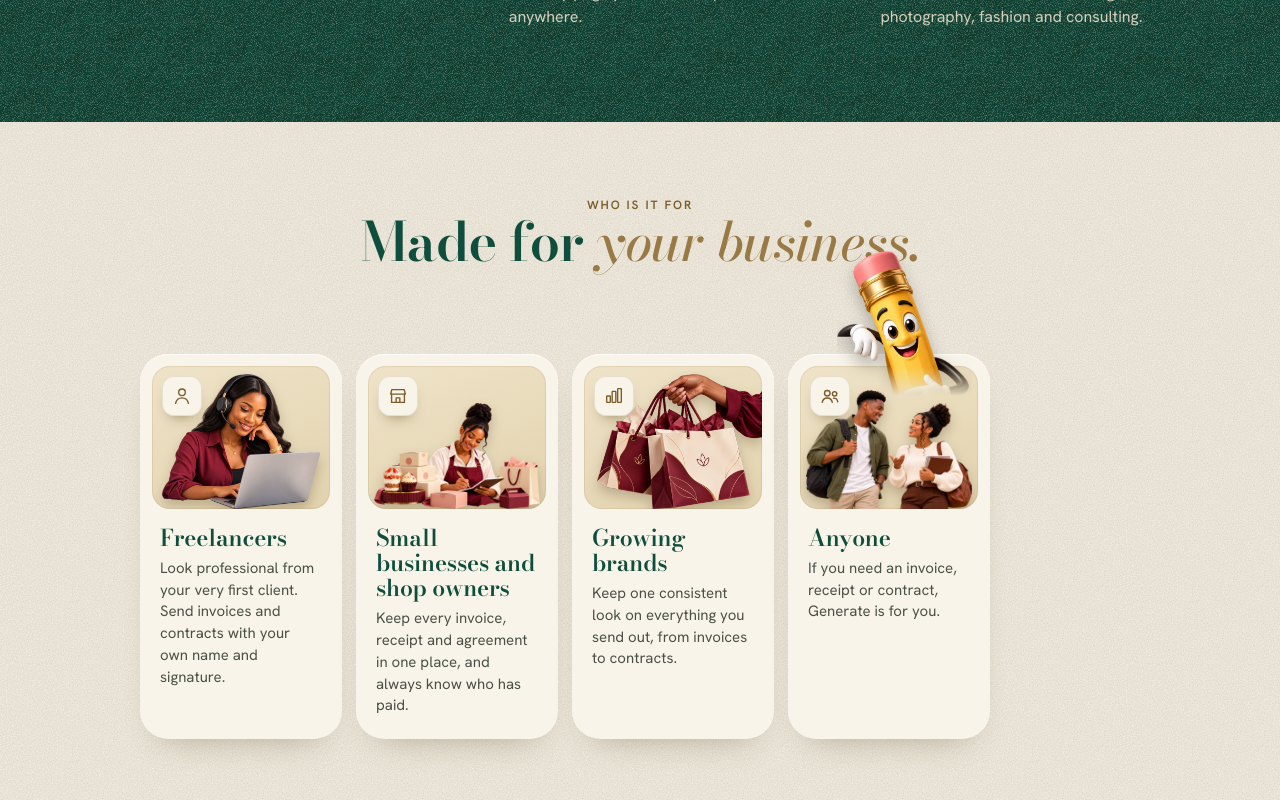
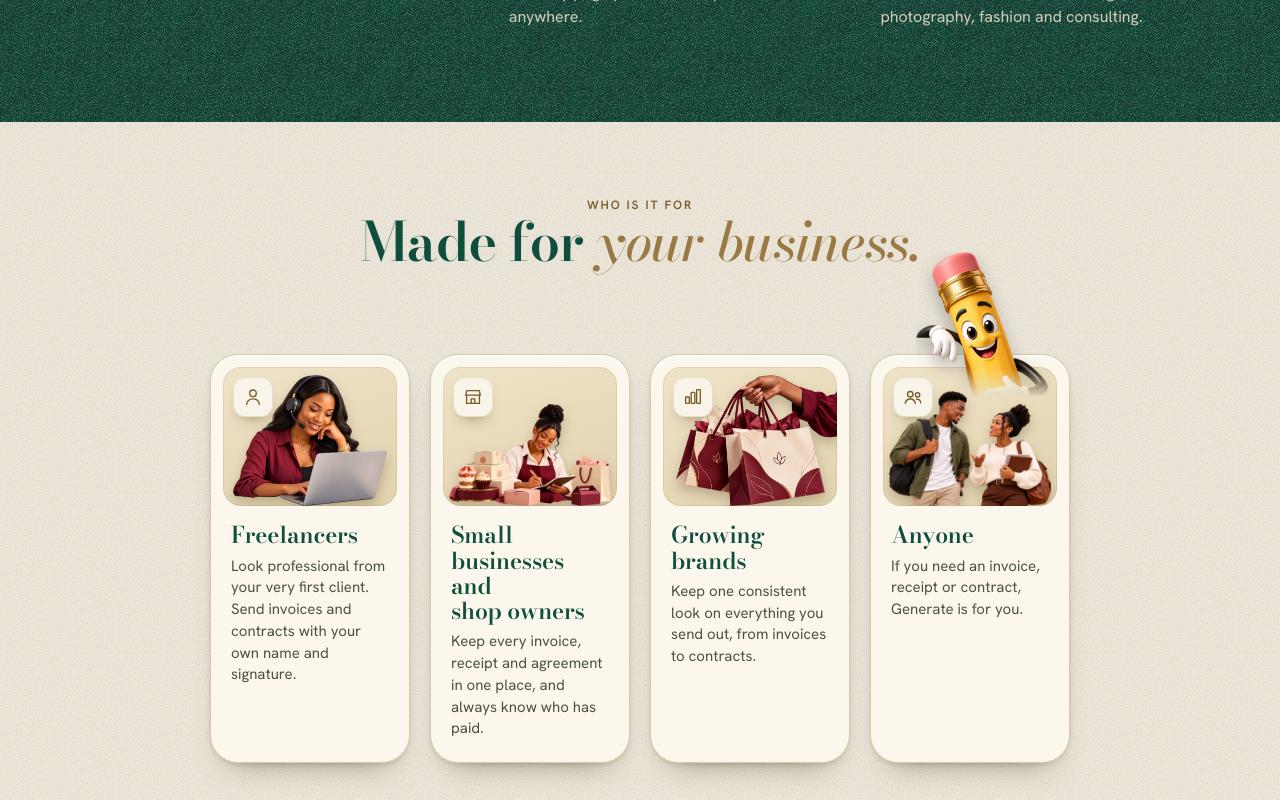
Before and after one commit to Thatfideliagirl/GENERATE, a React (Vite) app: page /#/ in a window 1280 px wide. Shown: the part 1940-2740 px from the top of the page. Built offline with nearby package versions, Linux system fonts and the light colour scheme.

Commit message:
Landing: wider who frames with clear edges and hover lift, pencil stays inside its section
Co-Authored-By: Claude Sonnet 5.5 <noreply@anthropic.com>
Claude-Session: https://claude.ai/code/session_012wYL95FeHvN21Suxf4B9km

```diff
--- a/src/styles/landing.css
+++ b/src/styles/landing.css
@@ -454,3 +454,31 @@ html{scroll-behavior:smooth}
 .lp-nav-end{gap:2px}
 @media (max-width:420px){.lp-btn.ghost{padding:10px 14px}.lp-pricing-m{padding:10px 8px}}
 @media (min-width:760px){.lp-drop-in{align-items:start}}
+
+/* v11: wider frames with clear edges, a hover that lifts them, and the pencil kept inside its own section */
+.lp-who{padding-bottom:clamp(96px,9vw,150px)}
+.lp-frames{max-width:1180px;gap:20px}
+.lp-frame{background:#FBF7EC;border:1.5px solid #D9CBA6;box-shadow:0 2px 0 rgba(255,255,255,.8) inset,0 18px 30px -20px rgba(70,50,15,.55),0 2px 4px rgba(70,50,15,.12);cursor:pointer;-webkit-tap-highlight-color:transparent}
+.lp-frame.rv.in{transition:opacity .8s ease var(--d,0s),transform .3s cubic-bezier(.2,.8,.3,1.2),box-shadow .3s ease,border-color .3s ease}
+.lp-frame.rv.in:hover,.lp-frame.rv.in:focus-within{transform:translateY(-10px) scale(1.025);border-color:var(--br);box-shadow:0 2px 0 rgba(255,255,255,.8) inset,0 34px 44px -22px rgba(70,50,15,.6),0 4px 8px rgba(70,50,15,.14)}
+.lp-frame.rv.in:active{transform:translateY(-3px) scale(.995);transition-duration:.08s}
+.lp-pic>img.lp-cut{transition:transform .45s cubic-bezier(.2,.8,.3,1.1)}
+.lp-frame:hover .lp-pic>img.lp-cut{transform:scale(1.07)}
+.lp-ico{transition:transform .35s cubic-bezier(.2,.8,.3,1.4),background .3s ease}
+.lp-frame:hover .lp-ico{transform:translateY(-2px) rotate(-6deg) scale(1.08);background:#fff}
+.lp-frame h3{transition:color .25s ease}
+.lp-frame:hover h3{color:#0A3A2C}
+@media (min-width:1320px){
+  .lp-frames{grid-template-columns:repeat(4,minmax(0,1fr))}
+  .lp-pencil{bottom:-6px;filter:drop-shadow(0 12px 10px rgba(0,0,0,.3))}
+}
+@media (min-width:620px) and (max-width:1319px){.lp-frames{max-width:860px}}
+@media (prefers-reduced-motion:reduce){.lp-frame.rv.in:hover,.lp-frame.rv.in:focus-within{transform:none}.lp-frame:hover .lp-pic>img.lp-cut,.lp-frame:hover .lp-ico{transform:none}}
+
+/* v12: frames sit exactly in the middle, the pencil stands in the free space to the right */
+.lp-frames{padding-right:0}
+@media (min-width:1400px){.lp-frames{max-width:1060px}}
+@media (min-width:1320px) and (max-width:1399px){
+  .lp-frames{max-width:1060px;margin-top:90px}
+  .lp-pencil{height:290px;top:-103px;right:18px;bottom:auto;clip-path:none;-webkit-mask-image:linear-gradient(#000 0,#000 40%,transparent 50%);mask-image:linear-gradient(#000 0,#000 40%,transparent 50%)}
+}
```
